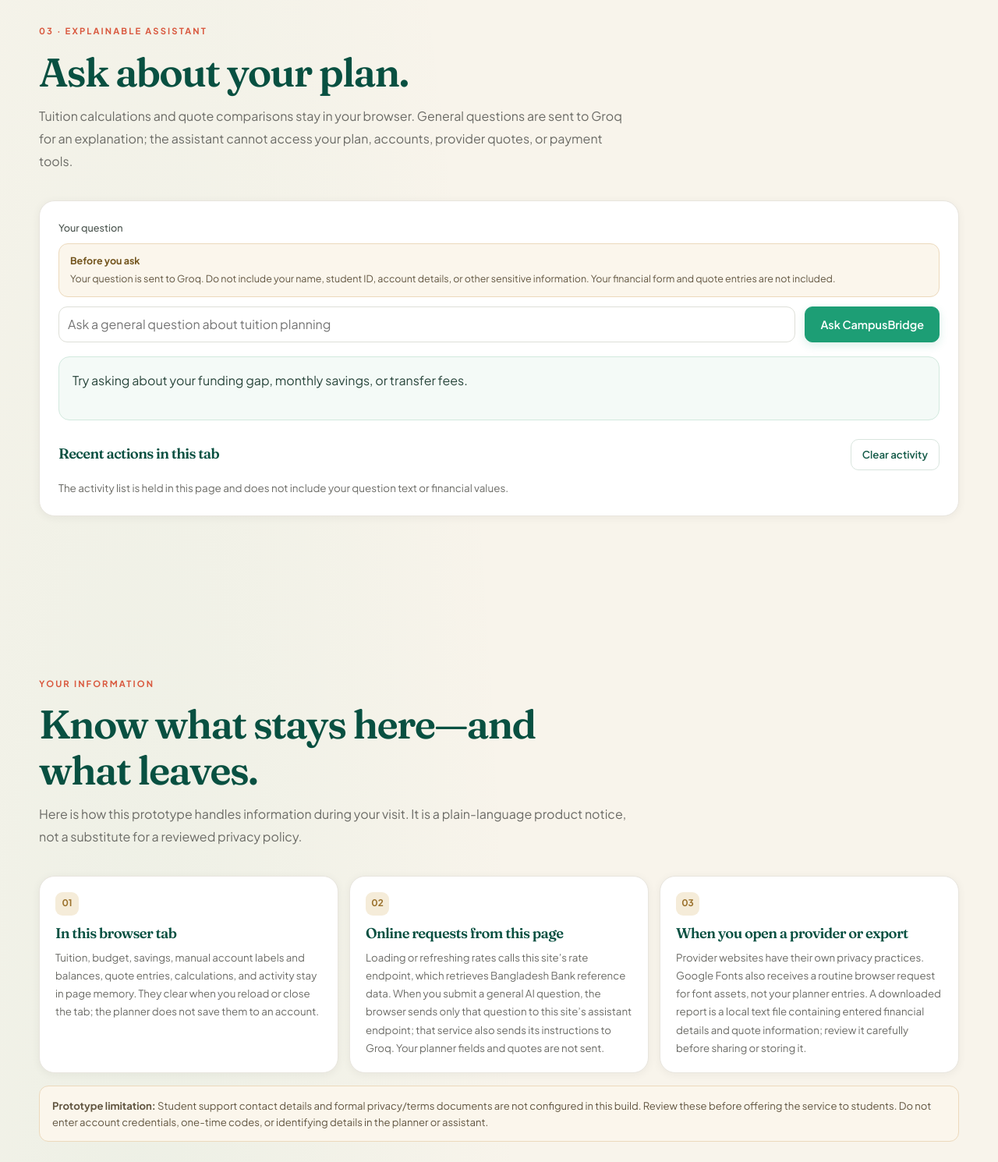
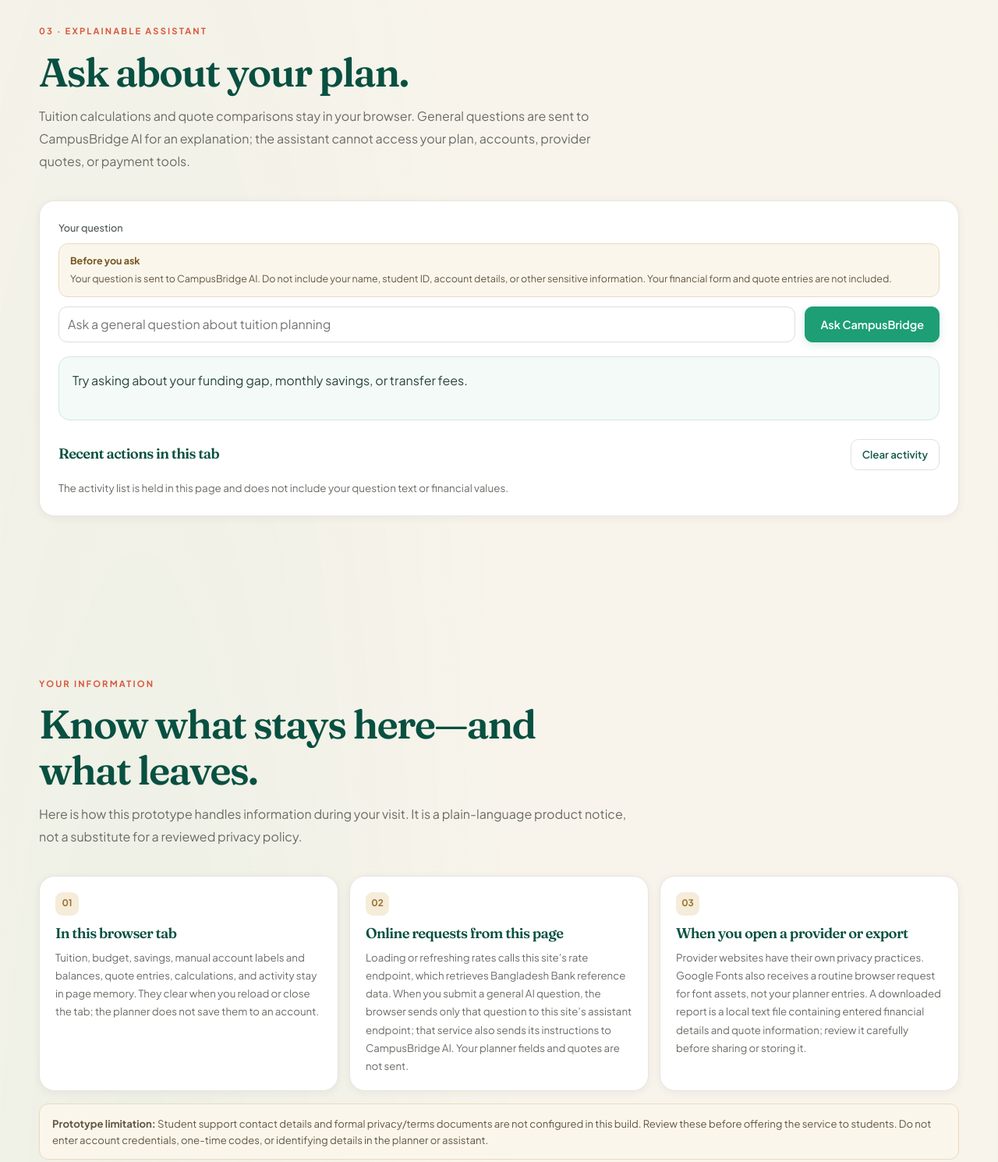
Before and after one commit to istiaksiam141/FinTech, a website: page index.html in a window 1280 px wide. Shown: the part 4940-6430 px from the top of the page at 78% size. Drawn offline with Linux system fonts and the light colour scheme; no server answers.

Commit message:
Update assistant references to CampusBridge AI in HTML and JavaScript; enhance related tests

```diff
--- a/app.js
+++ b/app.js
@@ -807,7 +807,7 @@ async function answerQuestion() {
  }
  const button=byId("askButton"),answer=byId("answer");button.disabled=true;answer.setAttribute("aria-busy","true");answer.textContent="CampusBridge AI is preparing an explanation…";
  let safeFailure="Could not reach the assistant endpoint. Check that the deployed CampusBridge site is available.";
- try{const response=await fetch("/api/assistant",{method:"POST",headers:{"Content-Type":"application/json","Accept":"application/json"},body:JSON.stringify({question:rawQuestion})});let payload={};try{payload=await response.json();}catch{}if(!response.ok){safeFailure=response.status===404?"The assistant is unavailable on this preview. Open the deployed site to use it; only the question you submit is sent to Groq.":typeof payload.error==="string"?payload.error:`Assistant request failed (HTTP ${response.status}).`;if(payload.requestId)safeFailure+=` Reference: ${payload.requestId}.`;throw new Error("safe assistant error");}if(typeof payload.answer!=="string"||!payload.answer.trim()){safeFailure="The assistant endpoint returned an invalid answer.";throw new Error("invalid assistant response");}answer.textContent=`AI explanation (general guidance only):\n${payload.answer}`;logEvent("retrieve_ai_guidance","success","General explanation returned; prompt and response omitted");}
+ try{const response=await fetch("/api/assistant",{method:"POST",headers:{"Content-Type":"application/json","Accept":"application/json"},body:JSON.stringify({question:rawQuestion})});let payload={};try{payload=await response.json();}catch{}if(!response.ok){safeFailure=response.status===404?"The assistant is unavailable on this preview. Open the deployed site to use it; only the question you submit is sent to CampusBridge AI.":typeof payload.error==="string"?payload.error:`Assistant request failed (HTTP ${response.status}).`;if(payload.requestId)safeFailure+=` Reference: ${payload.requestId}.`;throw new Error("safe assistant error");}if(typeof payload.answer!=="string"||!payload.answer.trim()){safeFailure="The assistant endpoint returned an invalid answer.";throw new Error("invalid assistant response");}answer.textContent=`AI explanation (general guidance only):\n${payload.answer}`;logEvent("retrieve_ai_guidance","success","General explanation returned; prompt and response omitted");}
  catch{answer.textContent=`AI assistant unavailable. ${safeFailure}\nHere is local guidance instead:\n${getLocalAssistantGuidance(q)}`;logEvent("retrieve_ai_guidance","fallback","Used local guidance; prompt, response, and error details omitted");}
  finally{button.disabled=false;answer.setAttribute("aria-busy","false");}
 }
--- a/index.html
+++ b/index.html
@@ -317,14 +317,14 @@
       </div>
     </div></section>
     <section class="section" id="assistant"><div class="wrap">
-      <div class="sectionHead"><span class="eyebrow">03 · Explainable assistant</span><h2>Ask about your plan.</h2><p>Tuition calculations and quote comparisons stay in your browser. General questions are sent to Groq for an explanation; the assistant cannot access your plan, accounts, provider quotes, or payment tools.</p></div>
-      <div class="surface assistantPanel"><label for="question">Your question</label><div class="privacyNotice" role="note"><strong>Before you ask</strong><span>Your question is sent to Groq. Do not include your name, student ID, account details, or other sensitive information. Your financial form and quote entries are not included.</span></div><div class="askRow"><input id="question" type="text" maxlength="1000" autocomplete="off" placeholder="Ask a general question about tuition planning"><button class="button primary" id="askButton" type="button">Ask CampusBridge</button></div><div id="answer" class="answer" aria-live="polite">Try asking about your funding gap, monthly savings, or transfer fees.</div><div class="activityHead"><h3>Recent actions in this tab</h3><button class="button smallbtn" id="clearLog" type="button">Clear activity</button></div><ol id="activityLog" class="activityLog"></ol><p class="small muted">The activity list is held in this page and does not include your question text or financial values.</p></div>
+      <div class="sectionHead"><span class="eyebrow">03 · Explainable assistant</span><h2>Ask about your plan.</h2><p>Tuition calculations and quote comparisons stay in your browser. General questions are sent to CampusBridge AI for an explanation; the assistant cannot access your plan, accounts, provider quotes, or payment tools.</p></div>
+      <div class="surface assistantPanel"><label for="question">Your question</label><div class="privacyNotice" role="note"><strong>Before you ask</strong><span>Your question is sent to CampusBridge AI. Do not include your name, student ID, account details, or other sensitive information. Your financial form and quote entries are not included.</span></div><div class="askRow"><input id="question" type="text" maxlength="1000" autocomplete="off" placeholder="Ask a general question about tuition planning"><button class="button primary" id="askButton" type="button">Ask CampusBridge</button></div><div id="answer" class="answer" aria-live="polite">Try asking about your funding gap, monthly savings, or transfer fees.</div><div class="activityHead"><h3>Recent actions in this tab</h3><button class="button smallbtn" id="clearLog" type="button">Clear activity</button></div><ol id="activityLog" class="activityLog"></ol><p class="small muted">The activity list is held in this page and does not include your question text or financial values.</p></div>
     </div></section>
     <section class="section" id="privacy"><div class="wrap">
       <div class="sectionHead"><span class="eyebrow">Your information</span><h2>Know what stays here—and what leaves.</h2><p>Here is how this prototype handles information during your visit. It is a plain-language product notice, not a substitute for a reviewed privacy policy.</p></div>
       <div class="privacyGrid">
         <article class="surface privacyCard"><span class="privacyNumber">01</span><h3>In this browser tab</h3><p>Tuition, budget, savings, manual account labels and balances, quote entries, calculations, and activity stay in page memory. They clear when you reload or close the tab; the planner does not save them to an account.</p></article>
-        <article class="surface privacyCard"><span class="privacyNumber">02</span><h3>Online requests from this page</h3><p>Loading or refreshing rates calls this site’s rate endpoint, which retrieves Bangladesh Bank reference data. When you submit a general AI question, the browser sends only that question to this site’s assistant endpoint; that service also sends its instructions to Groq. Your planner fields and quotes are not sent.</p></article>
+        <article class="surface privacyCard"><span class="privacyNumber">02</span><h3>Online requests from this page</h3><p>Loading or refreshing rates calls this site’s rate endpoint, which retrieves Bangladesh Bank reference data. When you submit a general AI question, the browser sends only that question to this site’s assistant endpoint; that service also sends its instructions to CampusBridge AI. Your planner fields and quotes are not sent.</p></article>
         <article class="surface privacyCard"><span class="privacyNumber">03</span><h3>When you open a provider or export</h3><p>Provider websites have their own privacy practices. Google Fonts also receives a routine browser request for font assets, not your planner entries. A downloaded report is a local text file containing entered financial details and quote information; review it carefully before sharing or storing it.</p></article>
       </div>
       <p class="privacyCaution"><strong>Prototype limitation:</strong> Student support contact details and formal privacy/terms documents are not configured in this build. Review these before offering the service to students. Do not enter account credentials, one-time codes, or identifying details in the planner or assistant.</p>
```
Also changed, not shown: tests/finance.test.cjs (+1 -1 lines).
